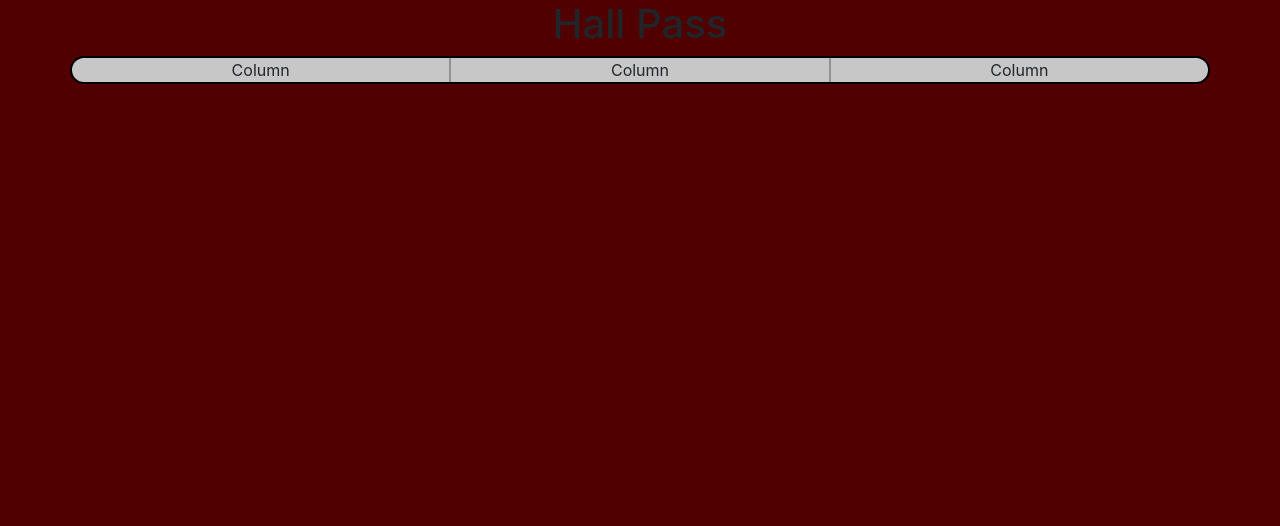
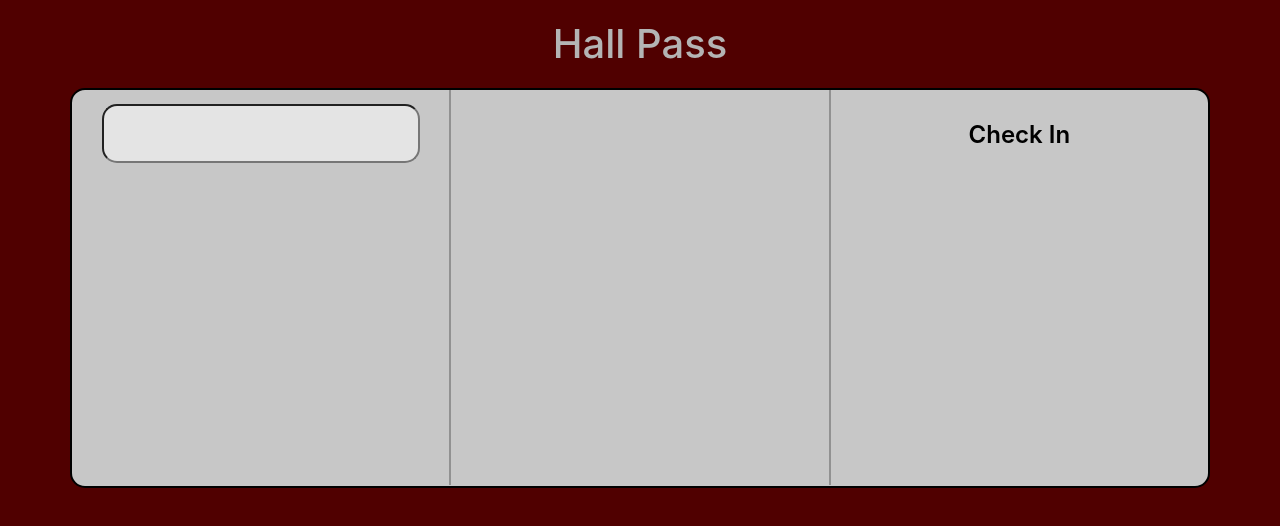
Before and after one commit to WildcatCyberSquad/HallPass, a React (Create React App) app in the folder hallpass/: page / in a window 1280 px wide. Shown: the top 526 px of the page. Built offline with nearby package versions, Linux system fonts and the light colour scheme.

Commit message:
Update Layout

```diff
--- a/hallpass/src/App.css
+++ b/hallpass/src/App.css
@@ -1,5 +1,10 @@
 .App {
   text-align: center;
+}
+.title {
+  color: rgb(180, 180, 180);
+  margin-top: 20px;
+  margin-bottom: 20px;
 }
 
 .App-logo {
--- a/hallpass/src/App.js
+++ b/hallpass/src/App.js
@@ -5,7 +5,7 @@ import Card from "./modules/Card";
 function App() {
   return (
     <div className="App">
-      <h1>Hall Pass</h1>
+      <h1 className="title">Hall Pass</h1>
       <Card></Card>
     </div>
   );
--- a/hallpass/src/modules/Card.css
+++ b/hallpass/src/modules/Card.css
@@ -1,5 +1,5 @@
 .background {
-  height: 80%;
+  height: 400px;
   border-radius: 15px;
   background-color: rgb(199, 199, 199);
   border-color: rgb(0, 0, 0);
@@ -9,5 +9,24 @@
 .borderRight {
   border-right-color: rgb(145, 145, 145);
   border-right-width: 2px;
+  height: 395px;
   border-right-style: solid;
 }
+.button {
+  margin-top: 20px;
+  margin-bottom: 20px;
+  width: 100%;
+  height: 50px;
+  background-color: transparent;
+  border-color: transparent;
+  font-size: 150%;
+  font-weight: 600;
+}
+input {
+  background-color: rgb(228, 228, 228);
+  width: 90%;
+  height: 15%;
+  margin-top: 4%;
+  border-radius: 15px;
+  font-size: 30px;
+}
--- a/hallpass/src/modules/Card.js
+++ b/hallpass/src/modules/Card.js
@@ -3,9 +3,13 @@ function Card() {
   return (
     <div class="container text-center background">
       <div class="row">
-        <div class="col borderRight">Column</div>
-        <div class="col borderRight">Column</div>
-        <div class="col">Column</div>
+        <div class="col borderRight">
+          <input></input>
+        </div>
+        <div class="col borderRight"></div>
+        <div class="col">
+          <button class="button">Check In</button>
+        </div>
       </div>
     </div>
   );
```
